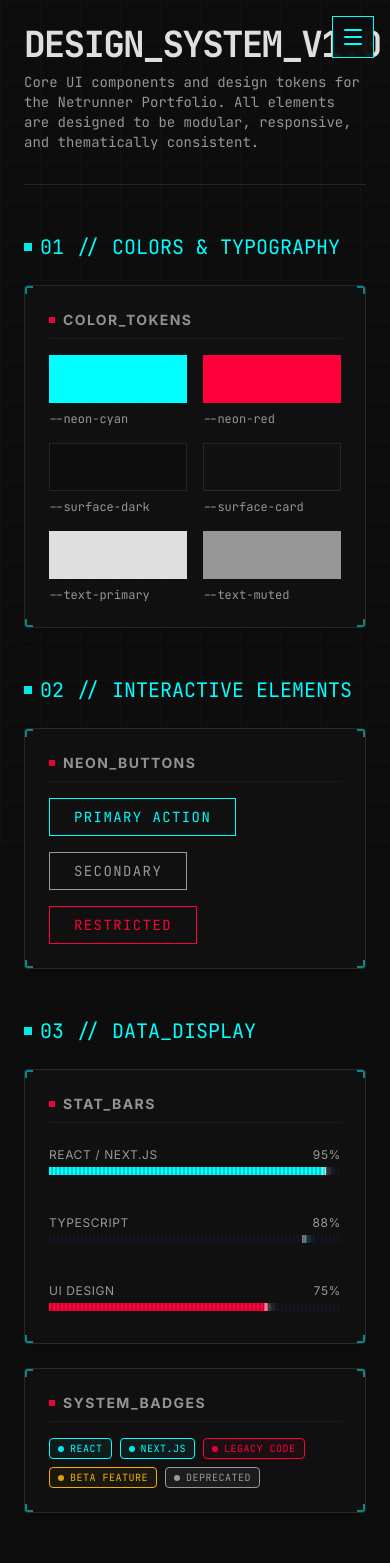
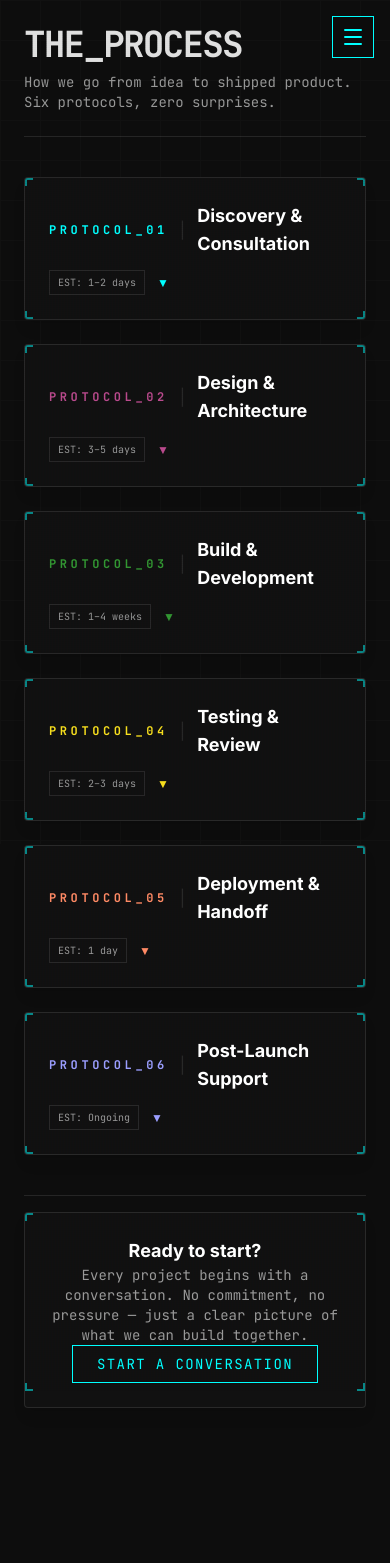
Before and after one commit to MacallanButler/portfolio-netrunner-v1, a Next.js app: page /design-system in a window 390 px wide. Shown: the top 1563 px of the page. After the commit the page ends 1432 px from the top, so only its background shows below. Built offline with nearby package versions, Linux system fonts and the light colour scheme.

Commit message:
deployment ready as of 3.18

```diff
--- a/src/app/design-system/page.tsx
+++ b/src/app/design-system/page.tsx
@@ -1,118 +1,230 @@
 "use client";
 
-import React from "react";
+import React, { useState } from "react";
+import { motion } from "framer-motion";
 import { HoloCard } from "@/components/core/HoloCard";
 import { GlitchText } from "@/components/core/GlitchText";
 import { NeonButton } from "@/components/core/NeonButton";
-import { StatBar } from "@/components/core/StatBar";
-import { TerminalPrompt } from "@/components/core/TerminalPrompt";
-import { SystemBadge } from "@/components/core/SystemBadge";
+import Link from "next/link";
+import {
+  Search,
+  Compass,
+  Code2,
+  FlaskConical,
+  Rocket,
+  Headphones,
+} from "lucide-react";
+import { cn } from "@/lib/utils";
 
-export default function DesignSystemPage() {
+const PROCESS_STEPS = [
+  {
+    id: "01",
+    label: "DISCOVERY",
+    title: "Discovery & Consultation",
+    icon: Search,
+    duration: "1–2 days",
+    color: "#00FFFF",
+    description:
+      "We start with a focused conversation to understand your goals, audience, and constraints. I'll ask the right questions, challenge assumptions where needed, and leave with a clear picture of what success looks like for your project.",
+    deliverables: ["Project brief", "Scope definition", "Timeline estimate", "Tech stack recommendation"],
+  },
+  {
+    id: "02",
+    label: "ARCHITECTURE",
+    title: "Design & Architecture",
+    icon: Compass,
+    duration: "3–5 days",
+    color: "#BB4B8F",
+    description:
+      "Before a single line of code is written, I map out the full structure: information architecture, component hierarchy, data flow, and visual direction. You'll see exactly what's being built before it's built.",
+    deliverables: ["Sitemap / user flow", "Component wireframes", "Design system tokens", "Tech architecture doc"],
+  },
+  {
+    id: "03",
+    label: "DEVELOPMENT",
+    title: "Build & Development",
+    icon: Code2,
+    duration: "1–4 weeks",
+    color: "#339933",
+    description:
+      "This is where I write clean, maintainable, production-grade code. I work in focused sprints and share progress regularly so you're never left guessing. The stack is always chosen for your use case, not my convenience.",
+    deliverables: ["Staged builds (dev URL)", "Progress updates", "Responsive implementation", "Accessible markup"],
+  },
+  {
+    id: "04",
+    label: "QA & REVIEW",
+    title: "Testing & Review",
+    icon: FlaskConical,
+    duration: "2–3 days",
+    color: "#F7DF1E",
+    description:
+      "Every project goes through a thorough review cycle: cross-browser testing, performance audits (Lighthouse), accessibility checks, and a structured feedback loop with you. Nothing ships until it's right.",
+    deliverables: ["Lighthouse audit", "Cross-browser QA", "Revision rounds", "Final sign-off"],
+  },
+  {
+    id: "05",
+    label: "LAUNCH",
+    title: "Deployment & Handoff",
+    icon: Rocket,
+    duration: "1 day",
+    color: "#FF8A65",
+    description:
+      "I handle the full deployment pipeline — domain config, environment variables, CI/CD setup, and a production build verification. You get a live URL and full ownership of your codebase, with nothing locked behind proprietary systems.",
+    deliverables: ["Production deployment", "Domain / DNS setup", "Codebase handoff", "Documentation"],
+  },
+  {
+    id: "06",
+    label: "SUPPORT",
+    title: "Post-Launch Support",
+    icon: Headphones,
+    duration: "Ongoing",
+    color: "#9B9EFF",
+    description:
+      "Shipping is the beginning, not the end. I offer retainer-based support for bug fixes, feature additions, and performance monitoring. You'll always have a direct line to the developer who built it.",
+    deliverables: ["Bug fix SLA", "Feature requests", "Analytics review", "Performance monitoring"],
+  },
+];
+
+export default function ProcessPage() {
+  const [activeStep, setActiveStep] = useState<string | null>(null);
+
   return (
-        <div className="space-y-12 pb-20">
-            <header className="border-b border-white/10 pb-8">
+    <div className="space-y-10">
+      {/* Header */}
+      <div className="border-b border-white/10 pb-6">
         <h1 className="text-4xl font-bold tracking-tighter mb-2">
-                    <GlitchText text="DESIGN_SYSTEM_V1.0" />
+          <GlitchText text="THE_PROCESS" />
         </h1>
-                <p className="text-text-muted font-mono text-sm max-w-2xl">
-                    Core UI components and design tokens for the Netrunner Portfolio.
-                    All elements are designed to be modular, responsive, and thematically consistent.
+        <p className="text-text-muted font-mono text-sm max-w-xl">
+          How we go from idea to shipped product. Six protocols, zero surprises.
         </p>
-            </header>
+      </div>
 
-            {/* Typography & Colors */}
-            <section className="space-y-6">
-                <h2 className="text-xl font-mono text-neon-cyan flex items-center gap-2">
-                    <span className="w-2 h-2 bg-neon-cyan animate-pulse" />
-                    01 // COLORS & TYPOGRAPHY
-                </h2>
+      {/* Timeline */}
+      <div className="relative">
+        {/* Vertical connector line */}
+        <div className="absolute left-[2.25rem] top-8 bottom-8 w-px bg-white/10 hidden md:block" />
 
-                <HoloCard title="COLOR_TOKENS">
-                    <div className="grid grid-cols-2 md:grid-cols-4 gap-4">
-                        {[
-                            { name: "neon-cyan", class: "bg-neon-cyan" },
-                            { name: "neon-red", class: "bg-neon-red" },
-                            { name: "surface-dark", class: "bg-surface-dark border border-white/10" },
-                            { name: "surface-card", class: "bg-surface-card border border-white/10" },
-                            { name: "text-primary", class: "bg-text-primary" },
-                            { name: "text-muted", class: "bg-text-muted" },
-                        ].map((color) => (
-                            <div key={color.name} className="space-y-2">
-                                <div className={`h-12 w-full rouded-sm ${color.class}`} />
-                                <p className="text-xs font-mono text-text-muted">--{color.name}</p>
+        <div className="space-y-6">
+          {PROCESS_STEPS.map((step, index) => {
+            const Icon = step.icon;
+            const isActive = activeStep === step.id;
+
+            return (
+              <motion.div
+                key={step.id}
+                initial={{ opacity: 0, x: -20 }}
+                animate={{ opacity: 1, x: 0 }}
+                transition={{ delay: index * 0.07, duration: 0.35 }}
+              >
+                <div
+                  className="flex gap-6 cursor-pointer group"
+                  onClick={() => setActiveStep(isActive ? null : step.id)}
+                >
+                  {/* Step Icon */}
+                  <div
+                    className="hidden md:flex flex-shrink-0 w-[4.5rem] h-[4.5rem] rounded-sm border-2 items-center justify-center relative z-10 transition-all duration-300"
+                    style={{
+                      borderColor: isActive ? step.color : "rgba(255,255,255,0.1)",
+                      backgroundColor: isActive ? `${step.color}18` : "var(--surface-card)",
+                      boxShadow: isActive ? `0 0 20px ${step.color}30` : "none",
+                    }}
+                  >
+                    <Icon
+                      size={24}
+                      style={{ color: isActive ? step.color : "rgba(255,255,255,0.3)" }}
+                      className="transition-colors duration-300"
+                    />
                   </div>
+
+                  {/* Card */}
+                  <div className="flex-1">
+                    <HoloCard
+                      className={cn(
+                        "transition-all duration-300",
+                        isActive ? "border-white/20" : "hover:border-white/15"
+                      )}
+                      style={{
+                        borderColor: isActive ? `${step.color}50` : undefined,
+                        boxShadow: isActive ? `0 0 20px ${step.color}10` : undefined,
+                      } as React.CSSProperties}
+                    >
+                      {/* Card Header */}
+                      <div className="flex flex-col sm:flex-row sm:items-center justify-between gap-3">
+                        <div className="flex items-center gap-3">
+                          <span
+                            className="font-mono text-xs tracking-[0.3em] font-bold"
+                            style={{ color: step.color }}
+                          >
+                            PROTOCOL_{step.id}
+                          </span>
+                          <span className="text-white/10">|</span>
+                          <h3 className="text-lg font-bold text-white group-hover:text-white/90">
+                            {step.title}
+                          </h3>
+                        </div>
+                        <div className="flex items-center gap-3">
+                          <span className="text-[10px] font-mono text-text-muted border border-white/10 px-2 py-1">
+                            EST: {step.duration}
+                          </span>
+                          <span
+                            className="font-mono text-xs"
+                            style={{ color: step.color }}
+                          >
+                            {isActive ? "▲" : "▼"}
+                          </span>
+                        </div>
+                      </div>
+
+                      {/* Expanded content */}
+                      {isActive && (
+                        <motion.div
+                          initial={{ opacity: 0, height: 0 }}
+                          animate={{ opacity: 1, height: "auto" }}
+                          transition={{ duration: 0.25 }}
+                          className="mt-4 pt-4 border-t border-white/10 grid md:grid-cols-3 gap-6"
+                        >
+                          <p className="md:col-span-2 text-sm text-text-muted leading-relaxed">
+                            {step.description}
+                          </p>
+                          <div>
+                            <p className="text-[10px] font-mono text-text-muted uppercase tracking-wider mb-2">
+                              Deliverables
+                            </p>
+                            <ul className="space-y-1">
+                              {step.deliverables.map(d => (
+                                <li key={d} className="text-xs font-mono text-white/70 flex items-center gap-2">
+                                  <span style={{ color: step.color }}>›</span>
+                                  {d}
+                                </li>
                               ))}
+                            </ul>
                           </div>
+                        </motion.div>
+                      )}
                     </HoloCard>
-            </section>
+                  </div>
+                </div>
+              </motion.div>
+            );
+          })}
+        </div>
+      </div>
 
-            {/* Buttons */}
-            <section className="space-y-6">
-                <h2 className="text-xl font-mono text-neon-cyan flex items-center gap-2">
-                    <span className="w-2 h-2 bg-neon-cyan animate-pulse" />
-                    02 // INTERACTIVE ELEMENTS
-                </h2>
-
-                <HoloCard title="NEON_BUTTONS">
-                    <div className="flex flex-wrap gap-4">
-                        <NeonButton variant="primary">Primary Action</NeonButton>
-                        <NeonButton variant="secondary">Secondary</NeonButton>
-                        <NeonButton variant="danger">Restricted</NeonButton>
-                    </div>
-                </HoloCard>
-            </section>
-
-            {/* Data Display */}
-            <section className="space-y-6">
-                <h2 className="text-xl font-mono text-neon-cyan flex items-center gap-2">
-                    <span className="w-2 h-2 bg-neon-cyan animate-pulse" />
-                    03 // DATA_DISPLAY
-                </h2>
-
-                <div className="grid md:grid-cols-2 gap-6">
-                    <HoloCard title="STAT_BARS">
-                        <div className="space-y-6">
-                            <StatBar label="React / Next.js" value={95} />
-                            <StatBar label="TypeScript" value={88} color="text-neon-cyan" />
-                            <StatBar label="UI Design" value={75} color="bg-neon-red" />
-                        </div>
-                    </HoloCard>
-
-                    <HoloCard title="SYSTEM_BADGES">
-                        <div className="flex flex-wrap gap-2">
-                            <SystemBadge label="React" status="success" />
-                            <SystemBadge label="Next.js" status="success" />
-                            <SystemBadge label="Legacy Code" status="error" />
-                            <SystemBadge label="Beta Feature" status="warning" />
-                            <SystemBadge label="Deprecated" status="neutral" />
+      {/* CTA */}
+      <div className="pt-4 border-t border-white/10">
+        <HoloCard className="text-center space-y-4">
+          <p className="text-lg font-bold text-white">Ready to start?</p>
+          <p className="text-sm text-text-muted font-mono max-w-md mx-auto">
+            Every project begins with a conversation. No commitment, no pressure — just a clear picture of what we can build together.
+          </p>
+          <div className="flex justify-center">
+            <Link href="/comms">
+              <NeonButton variant="primary">Start a Conversation</NeonButton>
+            </Link>
           </div>
         </HoloCard>
       </div>
-            </section>
-
-            {/* Terminals */}
-            <section className="space-y-6">
-                <h2 className="text-xl font-mono text-neon-cyan flex items-center gap-2">
-                    <span className="w-2 h-2 bg-neon-cyan animate-pulse" />
-                    04 // TERMINAL_OUTPUT
-                </h2>
-
-                <HoloCard className="min-h-[200px]">
-                    <TerminalPrompt
-                        command="npm run build"
-                        output={
-                            <div className="space-y-1">
-                                <p>Creating an optimized beauty build...</p>
-                                <p className="text-neon-cyan">√ Compiled successfully</p>
-                                <p>Route (app)                              Size     First Load JS</p>
-                                <p>┌ ○ /                                    5.3 kB         87.4 kB</p>
-                                <p>└ λ /api/comms                           0 kB             0 kB</p>
-                            </div>
-                        }
-                    />
-                </HoloCard>
-            </section>
     </div>
   );
 }
--- a/src/components/core/HoloCard.tsx
+++ b/src/components/core/HoloCard.tsx
@@ -8,14 +8,18 @@ interface HoloCardProps {
     children: React.ReactNode;
     className?: string;
     title?: string;
+    style?: React.CSSProperties;
+    onClick?: () => void;
 }
 
-export function HoloCard({ children, className, title }: HoloCardProps) {
+export function HoloCard({ children, className, title, style, onClick }: HoloCardProps) {
     return (
         <motion.div
             initial={{ opacity: 0, scale: 0.95 }}
             animate={{ opacity: 1, scale: 1 }}
             transition={{ duration: 0.3 }}
+            style={style}
+            onClick={onClick}
             className={cn(
                 "relative overflow-hidden rounded-sm border border-white/10 bg-surface-card p-6 shadow-lg backdrop-blur-sm transition-all duration-300 hover:border-neon-cyan/50 hover:shadow-[0_0_15px_rgba(0,255,255,0.1)]",
                 className
--- a/src/components/layout/Sidebar.tsx
+++ b/src/components/layout/Sidebar.tsx
@@ -7,7 +7,7 @@ import { motion, AnimatePresence } from "framer-motion";
 import { cn } from "@/lib/utils";
 import {
     FolderKanban,
-    Terminal,
+    Workflow,
     BarChart3,
     Mail,
     LayoutTemplate,
@@ -21,7 +21,7 @@ const NAVIGATION = [
     { name: "PROJECTS", path: "/gigs", icon: FolderKanban },
     { name: "SKILLS", path: "/cyberware", icon: BarChart3 },
     { name: "CONTACT", path: "/comms", icon: Mail },
-    { name: "SYSTEM", path: "/design-system", icon: Terminal },
+    { name: "PROCESS", path: "/design-system", icon: Workflow },
 ];
 
 export function Sidebar() {
@@ -55,9 +55,11 @@ export function Sidebar() {
                             <div className="w-2 h-2 bg-neon-cyan rounded-full animate-pulse" />
                             <span className="text-xs font-mono text-neon-cyan tracking-widest">NETRUNNER_OS</span>
                         </div>
-                        <h1 className="text-xl font-bold tracking-tighter">
-                            <GlitchText text="MB_SYSTEMS" />
-                        </h1>
+                        <Link href="/" onClick={() => setIsOpen(false)}>
+                            <h1 className="text-xl font-bold tracking-tighter hover:text-neon-cyan transition-colors cursor-pointer">
+                                <GlitchText text="MB_SYSTEMS" />
+                            </h1>
+                        </Link>
                     </div>
 
                     {/* Navigation */}
--- /dev/null
+++ b/src/lib/techColors.ts
@@ -0,0 +1,29 @@
+/**
+ * Maps technology names to their official brand colors.
+ * Used to render color-coded badges in project cards.
+ */
+export const TECH_COLORS: Record<string, { bg: string; text: string; border: string }> = {
+  "React":          { bg: "rgba(97,218,251,0.12)",  text: "#61DAFB", border: "rgba(97,218,251,0.3)"  },
+  "Next.js":        { bg: "rgba(255,255,255,0.08)", text: "#FFFFFF", border: "rgba(255,255,255,0.2)" },
+  "TypeScript":     { bg: "rgba(49,120,198,0.15)",  text: "#5B9BD5", border: "rgba(49,120,198,0.35)" },
+  "JavaScript":     { bg: "rgba(247,223,30,0.12)",  text: "#F7DF1E", border: "rgba(247,223,30,0.3)"  },
+  "Tailwind CSS":   { bg: "rgba(6,182,212,0.12)",   text: "#06B6D4", border: "rgba(6,182,212,0.3)"   },
+  "Framer Motion":  { bg: "rgba(187,75,143,0.12)",  text: "#E879C0", border: "rgba(187,75,143,0.3)"  },
+  "Vite":           { bg: "rgba(100,108,255,0.12)", text: "#9B9EFF", border: "rgba(100,108,255,0.3)" },
+  "Ruby":           { bg: "rgba(204,0,0,0.12)",     text: "#FF6B6B", border: "rgba(204,0,0,0.3)"     },
+  "Ruby on Rails":  { bg: "rgba(204,0,0,0.12)",     text: "#FF6B6B", border: "rgba(204,0,0,0.3)"     },
+  "PostgreSQL":     { bg: "rgba(51,103,145,0.15)",  text: "#5B91C4", border: "rgba(51,103,145,0.35)" },
+  "Node.js":        { bg: "rgba(51,153,51,0.12)",   text: "#6FCF7C", border: "rgba(51,153,51,0.3)"   },
+  "HTML / CSS":     { bg: "rgba(227,79,38,0.12)",   text: "#FF8A65", border: "rgba(227,79,38,0.3)"   },
+  "Sanity CMS":     { bg: "rgba(248,84,55,0.12)",   text: "#F84537", border: "rgba(248,84,55,0.3)"   },
+  "Python":         { bg: "rgba(55,118,171,0.12)",  text: "#4B8BBE", border: "rgba(55,118,171,0.3)"  },
+};
+
+/** Returns color config for a tech, falling back to a neutral style. */
+export function getTechColor(tech: string) {
+  return TECH_COLORS[tech] ?? {
+    bg: "rgba(255,255,255,0.05)",
+    text: "rgba(255,255,255,0.5)",
+    border: "rgba(255,255,255,0.12)",
+  };
+}
```
Also changed, not shown: src/app/dashboard/page.tsx (+14 -4 lines), src/app/gigs/page.tsx (+35 -18 lines), src/components/core/ProjectImage.tsx (added, +41 -0 lines). Lines whose indentation alone changed are shown as unchanged.
